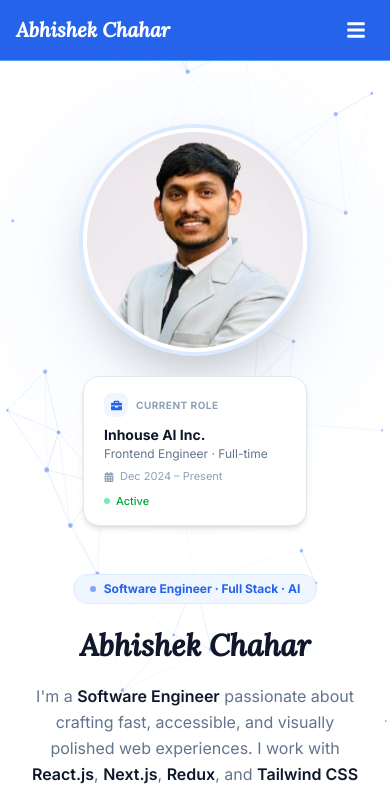
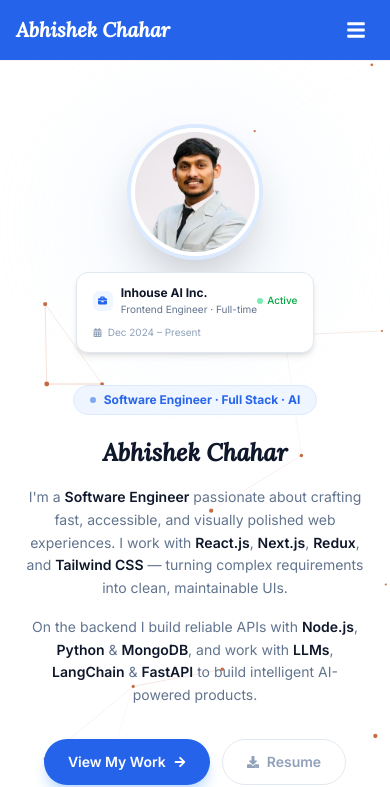
Before and after one commit to abhishekChaharJaat/portfolio, a Next.js app: page / in a window 390 px wide. Shown: the top 787 px of the page. Built offline with nearby package versions, Linux system fonts and the light colour scheme.

Commit message:
Fix top nav

```diff
--- a/app/layout.jsx
+++ b/app/layout.jsx
@@ -5,6 +5,7 @@ import "slick-carousel/slick/slick-theme.css";
 import AOSInit from "@/components/AOSInit";
 import Topnav from "@/components/Topnav";
 import Footer from "@/components/Footer";
+import PageLoader from "@/components/PageLoader";
 
 export const metadata = {
   title: "Abhishek's Web",
@@ -19,7 +20,8 @@ export default function RootLayout({ children }) {
     <html lang="en">
       <body>
         <AOSInit />
-        <div className="flex min-h-screen flex-col w-full mx-auto">
+        <div className="flex min-h-screen flex-col w-full mx-auto overflow-x-hidden">
+          <PageLoader />
           <Topnav />
           <main className="flex-1 my-auto mx-auto bg-gray-50 w-full">
             {children}
--- a/components/Home.jsx
+++ b/components/Home.jsx
@@ -28,7 +28,7 @@ const Home = () => {
     resize();
     window.addEventListener("resize", resize);
 
-    const NODES = 55;
+    const NODES = canvas.width < 640 ? 20 : 55;
     const MAX_DIST = 140;
 
     const nodes = Array.from({ length: NODES }, () => ({
@@ -59,7 +59,7 @@ const Home = () => {
             ctx.beginPath();
             ctx.moveTo(nodes[i].x, nodes[i].y);
             ctx.lineTo(nodes[j].x, nodes[j].y);
-            ctx.strokeStyle = `rgba(37, 99, 235, ${alpha})`;
+            ctx.strokeStyle = `rgba(180, 60, 5, ${alpha * 2})`;
             ctx.lineWidth = 0.7;
             ctx.stroke();
           }
@@ -69,7 +69,7 @@ const Home = () => {
       nodes.forEach((n) => {
         ctx.beginPath();
         ctx.arc(n.x, n.y, n.r, 0, Math.PI * 2);
-        ctx.fillStyle = "rgba(37, 99, 235, 0.45)";
+        ctx.fillStyle = "rgba(180, 60, 5, 0.75)";
         ctx.fill();
       });
 
@@ -96,9 +96,55 @@ const Home = () => {
       />
 
       {/* ── Hero ── */}
-      <div className="relative max-w-6xl mx-auto flex flex-col-reverse md:flex-row items-center gap-12 lg:gap-20 w-full px-6 min-h-screen py-32 z-10">
-        {/* Left: Text */}
-        <div className="flex-1 text-center md:text-left">
+      <div className="relative max-w-6xl mx-auto flex flex-col md:flex-row items-center gap-8 lg:gap-20 w-full px-6 min-h-screen py-32 z-10">
+        {/* Top on mobile / Right on desktop: Image + Card */}
+        <div className="shrink-0 relative flex flex-col items-center gap-4 md:order-2">
+          {/* Soft glow */}
+          <div className="absolute w-48 h-48 sm:w-72 sm:h-72 rounded-full bg-blue-100 opacity-40 blur-3xl" />
+
+          {/* Circular image */}
+          <div className="relative w-32 h-32 sm:w-48 sm:h-48 lg:w-72 lg:h-72 rounded-full overflow-hidden border-4 border-white shadow-2xl ring-4 ring-blue-100 z-10">
+            <Image
+              src="/images/me3.jpg"
+              alt="Abhishek Chahar"
+              fill
+              className="object-cover object-top"
+              priority
+            />
+          </div>
+
+          {/* Current Role card */}
+          <div className="relative z-10 bg-white rounded-xl px-4 py-3 border border-slate-200 shadow-md w-full max-w-xs md:max-w-[260px]">
+            <div className="flex items-center justify-between">
+              <div className="flex items-center gap-2">
+                <div className="w-5 h-5 rounded-md bg-blue-50 flex items-center justify-center">
+                  <FaBriefcase className="text-[#2563EB]" size={9} />
+                </div>
+                <div>
+                  <p className="font-bold text-[#0F172A] text-xs leading-snug">
+                    Inhouse AI Inc.
+                  </p>
+                  <p className="text-slate-500 text-[10px]">
+                    Frontend Engineer · Full-time
+                  </p>
+                </div>
+              </div>
+              <div className="flex items-center gap-1">
+                <span className="w-1.5 h-1.5 rounded-full bg-green-400 animate-pulse" />
+                <span className="text-[10px] text-green-600 font-medium">
+                  Active
+                </span>
+              </div>
+            </div>
+            <div className="flex items-center gap-1.5 mt-2">
+              <FaCalendarAlt className="text-slate-400" size={9} />
+              <p className="text-slate-400 text-[10px]">Dec 2024 – Present</p>
+            </div>
+          </div>
+        </div>
+
+        {/* Bottom on mobile / Left on desktop: Text */}
+        <div className="flex-1 text-center md:text-left md:order-1">
           {/* Role badge */}
           <div className="inline-flex items-center gap-2 bg-blue-50 border border-blue-100 text-[#2563EB] text-xs font-bold px-4 py-1.5 rounded-full mb-6 mx-auto md:mx-0">
             <span className="w-1.5 h-1.5 rounded-full bg-[#2563EB] animate-pulse" />
@@ -108,13 +154,13 @@ const Home = () => {
           {/* Heading */}
           <h1
             style={{ fontFamily: "'Lora', serif", fontWeight: 700 }}
-            className="text-3xl sm:text-4xl lg:text-5xl leading-[1.15] text-[#0F172A] mb-5"
+            className="text-2xl sm:text-4xl lg:text-5xl leading-[1.15] text-[#0F172A] mb-5"
           >
             <span className="text-[#0F172A] italic">Abhishek Chahar</span>
           </h1>
 
           {/* Bio */}
-          <p className="text-base text-slate-500 leading-relaxed mb-4 max-w-lg mx-auto md:mx-0">
+          <p className="text-sm sm:text-base text-slate-500 leading-relaxed mb-4 max-w-lg mx-auto md:mx-0">
             I&apos;m a{" "}
             <span className="font-semibold text-[#0F172A]">
               Software Engineer
@@ -128,7 +174,7 @@ const Home = () => {
             turning complex requirements into clean, maintainable UIs.
           </p>
 
-          <p className="text-base text-slate-500 leading-relaxed mb-8 max-w-lg mx-auto md:mx-0">
+          <p className="text-sm sm:text-base text-slate-500 leading-relaxed mb-8 max-w-lg mx-auto md:mx-0">
             On the backend I build reliable APIs with{" "}
             <span className="font-semibold text-[#0F172A]">Node.js</span>,{" "}
             <span className="font-semibold text-[#0F172A]">Python</span> &amp;{" "}
@@ -195,51 +241,6 @@ const Home = () => {
             ))}
           </div>
         </div>
-
-        {/* Right: Image */}
-        <div className="shrink-0 relative flex flex-col items-center gap-6">
-          {/* Soft glow */}
-          <div className="absolute w-72 h-72 rounded-full bg-blue-100 opacity-40 blur-3xl" />
-
-          {/* Circular image */}
-          <div className="relative w-56 h-56 sm:w-64 sm:h-64 lg:w-72 lg:h-72 rounded-full overflow-hidden border-4 border-white shadow-2xl ring-4 ring-blue-100 z-10">
-            <Image
-              src="/images/me3.jpg"
-              alt="Abhishek Chahar"
-              fill
-              className="object-cover object-top"
-              priority
-            />
-          </div>
-
-          {/* Current Role card — pinned below photo */}
-          <div className="relative z-10 bg-white rounded-2xl px-5 py-4 border border-slate-200 shadow-md w-full max-w-[260px]">
-            <div className="flex items-center gap-2 mb-2">
-              <div className="w-6 h-6 rounded-lg bg-blue-50 flex items-center justify-center">
-                <FaBriefcase className="text-[#2563EB]" size={11} />
-              </div>
-              <span className="text-[10px] font-bold text-slate-400 uppercase tracking-wider">
-                Current Role
-              </span>
-            </div>
-            <p className="font-bold text-[#0F172A] text-sm leading-snug">
-              Inhouse AI Inc.
-            </p>
-            <p className="text-slate-500 text-xs mt-0.5">
-              Frontend Engineer · Full-time
-            </p>
-            <div className="flex items-center gap-1.5 mt-1.5">
-              <FaCalendarAlt className="text-slate-400" size={10} />
-              <p className="text-slate-400 text-[11px]">Dec 2024 – Present</p>
-            </div>
-            <div className="mt-2 flex items-center gap-1.5">
-              <span className="w-1.5 h-1.5 rounded-full bg-green-400 animate-pulse" />
-              <span className="text-[11px] text-green-600 font-medium">
-                Active
-              </span>
-            </div>
-          </div>
-        </div>
       </div>
 
       {/* Scroll indicator */}
--- /dev/null
+++ b/components/PageLoader.jsx
@@ -0,0 +1,51 @@
+"use client";
+
+import { useEffect, useState } from "react";
+
+const PageLoader = () => {
+  const [visible, setVisible] = useState(true);
+  const [fadeOut, setFadeOut] = useState(false);
+
+  useEffect(() => {
+    const fadeTimer = setTimeout(() => setFadeOut(true), 1500);
+    const hideTimer = setTimeout(() => setVisible(false), 1800);
+    return () => {
+      clearTimeout(fadeTimer);
+      clearTimeout(hideTimer);
+    };
+  }, []);
+
+  if (!visible) return null;
+
+  return (
+    <div
+      className={`fixed inset-0 z-[9999] bg-white flex flex-col items-center justify-center transition-opacity duration-300 ${
+        fadeOut ? "opacity-0" : "opacity-100"
+      }`}
+    >
+      {/* Logo */}
+      <div className="mb-6">
+        <span
+          style={{ fontFamily: "'Lora', serif", fontWeight: 700 }}
+          className="text-3xl italic text-[#0F172A]"
+        >
+          Abhishek Chahar
+        </span>
+      </div>
+
+      {/* Animated bar */}
+      <div className="w-48 h-1 bg-slate-100 rounded-full overflow-hidden">
+        <div className="h-full bg-[#2563EB] rounded-full animate-[loading_1.5s_ease-in-out_forwards]" />
+      </div>
+
+      <style>{`
+        @keyframes loading {
+          0%   { width: 0% }
+          100% { width: 100% }
+        }
+      `}</style>
+    </div>
+  );
+};
+
+export default PageLoader;
--- a/components/Topnav.jsx
+++ b/components/Topnav.jsx
@@ -57,7 +57,11 @@ const Topnav = () => {
         {/* Mobile Toggle */}
         <button
           onClick={() => setIsOpen(!isOpen)}
-          className="md:hidden text-white p-2 rounded-md hover:bg-blue-500 transition"
+          className={`md:hidden p-2 rounded-md transition ${
+            isOpen
+              ? "bg-white text-[#2563EB]"
+              : "text-white hover:bg-blue-500"
+          }`}
           aria-label="Toggle menu"
         >
           {isOpen ? <FaTimes size={20} /> : <FaBars size={20} />}
@@ -66,7 +70,7 @@ const Topnav = () => {
 
       {/* Mobile Dropdown */}
       <div
-        className={`md:hidden overflow-hidden transition-all duration-300 bg-[#2563EB] border-t border-blue-400 ${
+        className={`md:hidden overflow-hidden transition-all duration-300 bg-white border-t border-slate-100 shadow-lg ${
           isOpen ? "max-h-96" : "max-h-0"
         }`}
       >
@@ -75,7 +79,7 @@ const Topnav = () => {
             <a
               key={item.name}
               href={item.href}
-              className="block text-blue-100 hover:text-white hover:bg-blue-500 px-3 py-2.5 rounded-lg transition text-sm font-medium"
+              className="block text-slate-600 hover:text-[#2563EB] hover:bg-blue-50 px-3 py-2.5 rounded-lg transition text-sm font-medium"
               onClick={() => setIsOpen(false)}
             >
               {item.name}
```
Also changed, not shown: components/Skills.jsx (+140 -23 lines).
